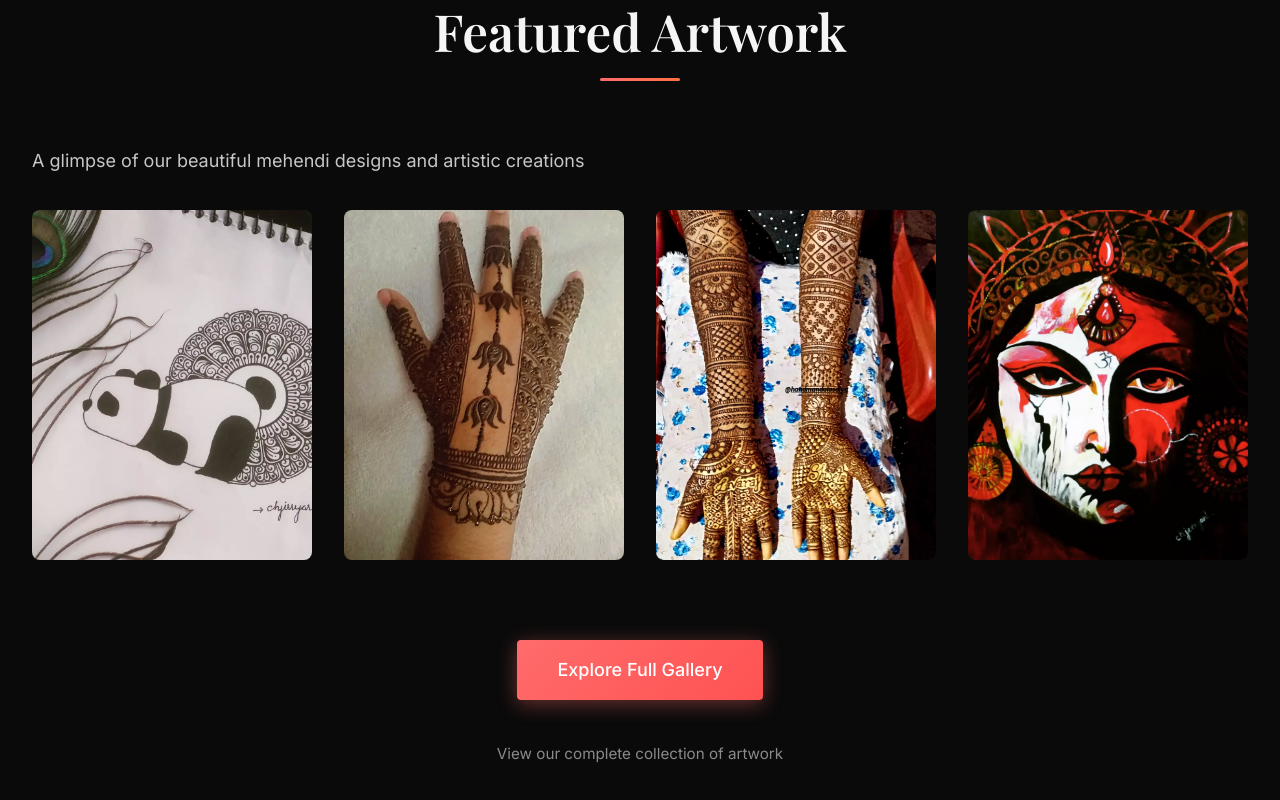
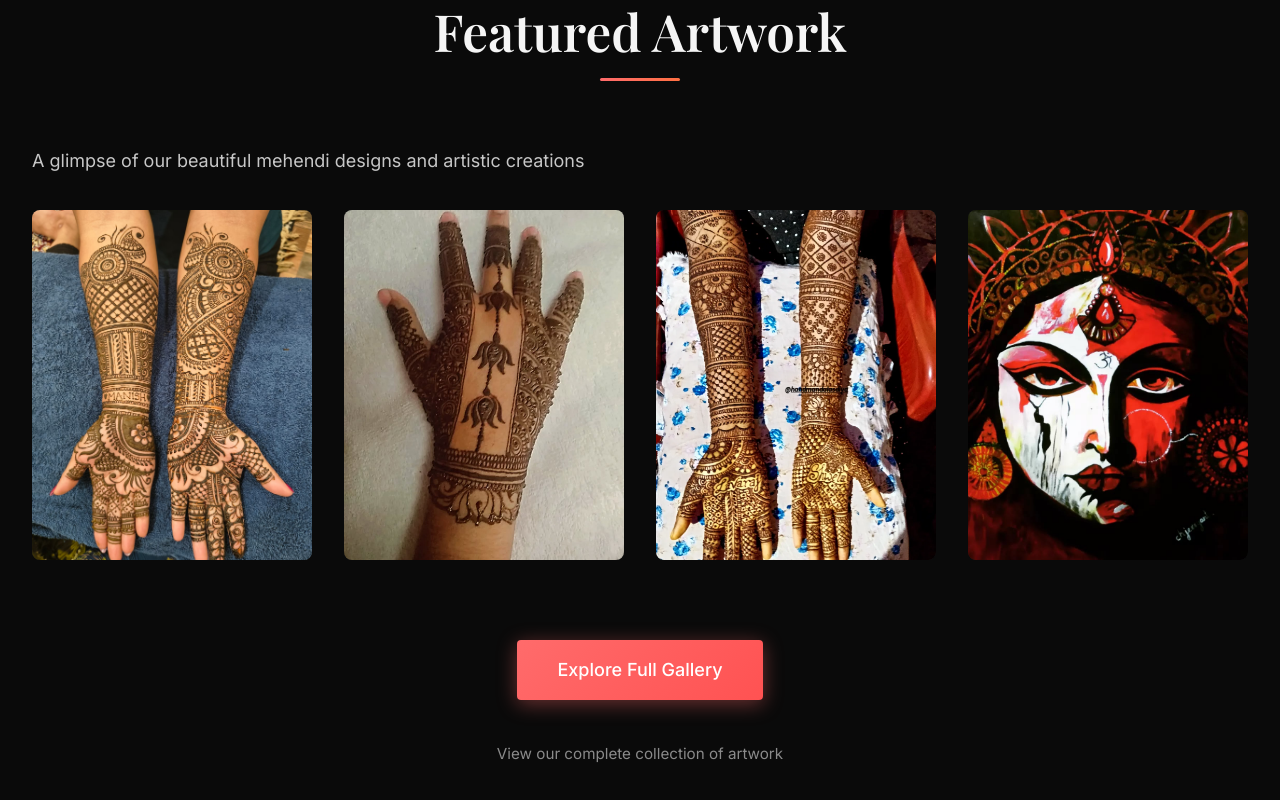
Before and after one commit to raopremrao/CHJerryArt, a React (Vite) app in the folder chjerryart/: page / in a window 1280 px wide. Shown: the part 1907-2707 px from the top of the page. Built offline with nearby package versions, Linux system fonts and the light colour scheme.

Commit message:
Changed the image in Gallery Preview

```diff
--- a/chjerryart/src/components/GalleryPreview.jsx
+++ b/chjerryart/src/components/GalleryPreview.jsx
@@ -5,7 +5,7 @@ import './GalleryPreview.css';
 const GalleryPreview = () => {
     // Initial 4 images from public/images/initial/
     const previewImages = [
-        { id: 1, src: '/images/initial/art.jpg', title: 'Artistic Mehendi Design' },
+        { id: 1, src: '/images/initial/hand1.jpeg', title: 'Artistic Mehendi Design' },
         { id: 2, src: '/images/initial/hand2.jpg', title: 'Intricate Hand Art' },
         { id: 3, src: '/images/initial/hands1.jpg', title: 'Bridal Mehendi' },
         { id: 4, src: '/images/initial/Navratri.jpg', title: 'Navratri Special' },
```
Also changed, not shown: chjerryart/public/images/initial/hand1.jpeg (added).
